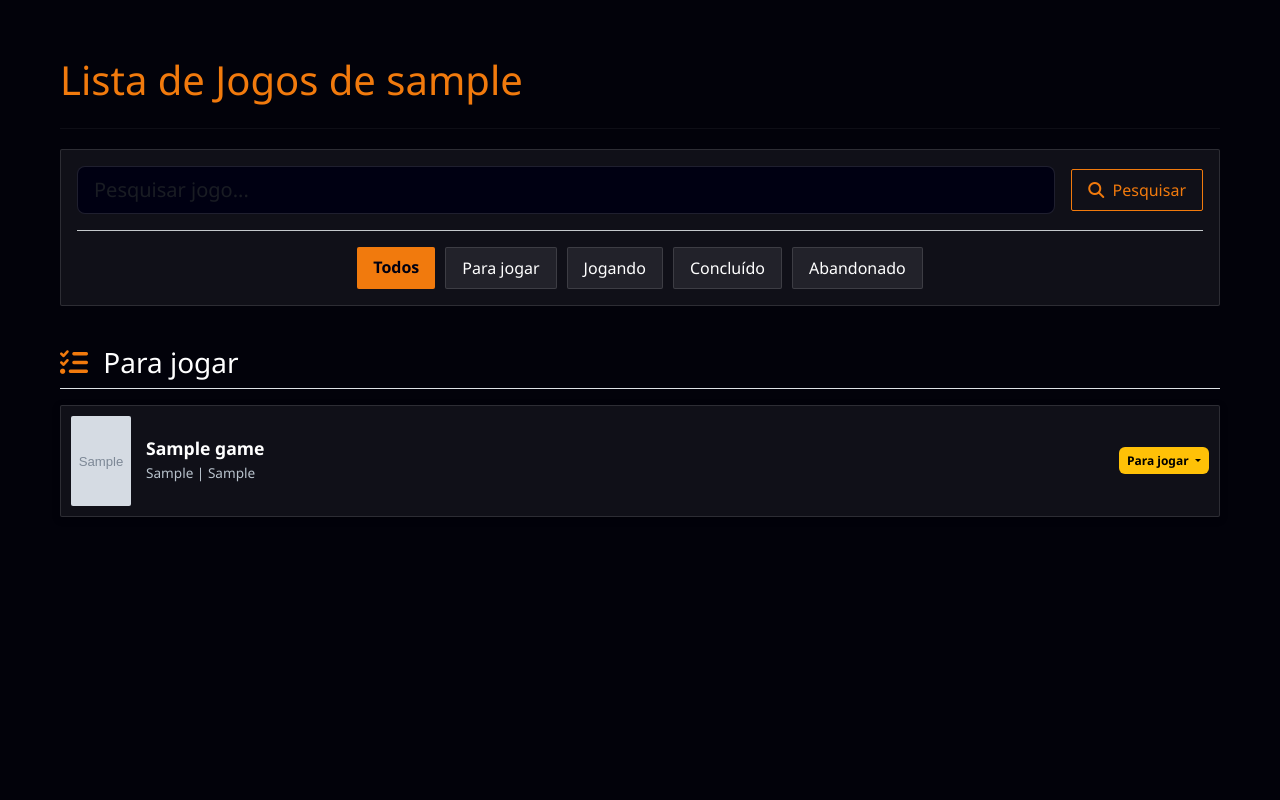
After one commit to Mxrlrey/Joystick_Juice, a Django app: page /game/mylist/ in a window 1280 px wide. The commit adds this page. Run offline with Django 5.2, Linux system fonts and the light colour scheme; a user stored in the database is signed in; tables that the repository leaves empty hold one stand-in row (values such as "Sample post"); grey boxes marked "Sample" are stand-in pictures; some libraries are stand-ins or nearby versions.

Commit message:
feat(game): add UserGameList view with filtering, grouping and search functionality

```diff
--- a/code/club/urls.py
+++ b/code/club/urls.py
@@ -7,6 +7,6 @@ urlpatterns = [
     path('<int:club_id>/edit/', views.edit_club, name='edit_club'),
     path('<int:club_id>/delete/', views.delete_club, name='delete_club'),
     path('<int:club_id>/join/', views.join_club, name='join_club'),
+    path("<int:club_id>/chat/", views.club_chat, name="club_chat"),
     path('<int:club_id>/', views.club_detail, name='club_detail'),
-    path("<int:club_id>/chat/", views.club_chat, name="club_chat"),
 ]
--- a/code/club/views.py
+++ b/code/club/views.py
@@ -67,7 +67,7 @@ def delete_club(request, club_id):
 @login_required
 def club_detail(request, club_id):
     club = get_object_or_404(Club, id=club_id)
-    members = club.members.all()  # lista de membros do clube
+    members = club.members.all()
 
     context = {
         'club': club,
@@ -108,7 +108,7 @@ def club_chat(request, club_id):
     else:
         form = ClubMessageForm()
 
-    messages_list = club.messages.all()  # Mensagens do clube ordenadas por data (Meta ordering)
+    messages_list = club.messages.all()
 
     context = {
         'club': club,
--- a/code/game/urls.py
+++ b/code/game/urls.py
@@ -3,15 +3,17 @@ from django.contrib.auth import views as auth_views
 from . import views
 
 urlpatterns = [
-    path("add", views.fetch_and_save, name="add_game"),
     path("list", views.list_games, name="list_game"),
     path('<int:game_id>/', views.game_detail, name='game_detail'),
+    path('form/add/', views.create_game, name='create_game'),
+    path('form/edit/<int:pk>/', views.edit_game, name='edit_game'),
+    path('form/delete/<int:pk>/', views.delete_game, name='delete_game'),
+    path("add", views.fetch_and_save, name="add_game"),
+    path('userlist/<int:pk>/', views.user_game_list, name='user_game_list'),
+    path('mylist/', views.user_game_list, name='my_game_list'),
     path('game/add/<int:game_id>/', views.add_to_list, name='add_to_list'),
     path('game/update/<int:game_id>/', views.update_game_status, name='update_game_status'),
     path('game/remove/<int:game_id>/', views.remove_from_list, name='remove_from_list'),
     path("game/<int:game_id>/favorite/", views.toggle_favorite, name="toggle_favorite"),
     path("game/<int:game_id>/like/", views.toggle_like, name="toggle_like"),
-    path('form/add/', views.create_game, name='create_game'),
-    path('form/edit/<int:pk>/', views.edit_game, name='edit_game'),
-    path('form/delete/<int:pk>/', views.delete_game, name='delete_game'),
 ]
--- a/code/game/views.py
+++ b/code/game/views.py
@@ -253,17 +253,58 @@ def user_game_list(request, pk=None):
     else:
         user_profile = request.user
 
-    qs = UserGameList.objects.filter(user=user_profile)
-    status = request.GET.get("status")
-    if status and status != "T":
-        qs = qs.filter(status=status)
+    STATUS_MAP = dict(STATUS_CHOICES)
+    STATUS_FILTERS = [("T", "Todos")] + list(STATUS_CHOICES)
+
+    qs = UserGameList.objects.filter(user=user_profile).select_related('game')
+    query = request.GET.get("q", "").strip()
+    status_filter = request.GET.get("status", "T").strip()
+
+    if query:
+        qs = qs.filter(game__title__icontains=query)
+
+    if status_filter != "T" and status_filter in STATUS_MAP:
+        qs = qs.filter(status=status_filter)
+
+    games_by_status = {}
+    DISPLAY_ORDER = ['J', 'P', 'C', 'A']
+
+    if not query:
+        for code, name in STATUS_CHOICES:
+            games_by_status[code] = {
+                'name': name,
+                'games': []
+            }
+
+        for ug in qs.order_by('updated_at'):
+            if ug.status in games_by_status:
+                games_by_status[ug.status]['games'].append(ug)
+
+        games_by_status = {
+            code: data for code, data in games_by_status.items() if data['games']
+        }
+
+        ordered_games = {
+            code: games_by_status[code]
+            for code in DISPLAY_ORDER
+            if code in games_by_status
+        }
+
+    else:
+        ordered_games = {'S': {
+            'name': f'Resultados para "{query}"',
+            'games': list(qs)
+        }}
 
     context = {
-        "user_games": qs,
+        "user_games_grouped": ordered_games,
+        "STATUS_FILTERS": STATUS_FILTERS,
+        "query": query,
+        "current_status": status_filter,
         "user_profile": user_profile,
-        "current_status": status or "T",
+        "STATUS_CHOICES": STATUS_CHOICES,
     }
-    return render(request, "games/user_game_list.html", context)
+    return render(request, "game/user_game_list.html", context)
 
 # Add to List
 @login_required
--- /dev/null
+++ b/code/static/css/game/user_game_list.css
@@ -0,0 +1,104 @@
+.game-status-section {
+    margin-bottom: 3rem;
+    padding-top: 1rem;
+}
+
+.game-list-item {
+    display: flex;
+    align-items: center;
+    background: var(--panel);
+    border: 1px solid var(--soft);
+    border-radius: var(--radius);
+    margin-bottom: 1rem;
+    padding: 10px;
+    transition: background-color 0.2s ease, transform 0.2s ease;
+    text-decoration: none;
+    color: var(--text);
+    box-shadow: 0 2px 8px rgba(0, 0, 0, 0.2);
+    position: relative;
+    z-index: 10;
+}
+
+.game-list-item.dropdown-active {
+    z-index: 100;
+}
+
+.status-dropdown-container .dropdown-menu {
+    z-index: 1000;
+}
+
+.game-list-item:hover {
+    background: var(--deep);
+    transform: translateY(-2px);
+    box-shadow: 0 4px 12px rgba(0, 0, 0, 0.4);
+}
+
+.game-cover-sm {
+    width: 60px;
+    height: 90px;
+    overflow: hidden;
+    border-radius: 2px;
+    flex-shrink: 0;
+    margin-right: 15px;
+}
+
+.game-cover-sm img {
+    width: 100%;
+    height: 100%;
+    object-fit: cover;
+}
+
+.game-info-container {
+    flex-grow: 1;
+}
+
+.game-title-list {
+    font-size: 1.1rem;
+    font-weight: 600;
+    color: var(--text);
+    transition: color 0.2s ease;
+}
+
+.game-list-item:hover .game-title-list {
+    color: var(--accent);
+}
+
+.game-meta-list {
+    font-size: 0.85rem;
+    color: var(--muted);
+}
+
+.status-badge {
+    font-size: 0.75rem;
+    padding: 0.3em 0.6em;
+    font-weight: 700;
+    margin-left: auto;
+    flex-shrink: 0;
+}
+
+.status-filter-nav .nav-link {
+    color: var(--text);
+    padding: 0.5rem 1rem;
+    border-radius: var(--radius);
+    margin: 0 5px;
+    transition: all 0.2s;
+}
+
+.status-filter-nav .nav-link.active,
+.status-filter-nav .nav-link:hover {
+    background: var(--accent);
+    color: var(--deep) !important;
+    font-weight: 600;
+}
+
+
+.status-J { background-color: #0d6efd; color: white; }
+.status-P { background-color: #ffc107; color: black; }
+.status-C { background-color: #198754; color: white; }
+.status-A { background-color: #dc3545; color: white; }
+.status-T { background-color: #6c757d; color: white; }
+
+.status-indicator.status-J { background-color: #0d6efd; }
+.status-indicator.status-P { background-color: #ffc107; }
+.status-indicator.status-C { background-color: #198754; }
+.status-indicator.status-A { background-color: #dc3545; }
--- /dev/null
+++ b/code/static/js/game/user_game_list.js
@@ -0,0 +1,19 @@
+document.addEventListener('DOMContentLoaded', function() {
+    var dropdowns = document.querySelectorAll('.status-dropdown-container');
+
+    dropdowns.forEach(function(dropdown) {
+        var listItem = dropdown.closest('.game-list-item');
+        dropdown.addEventListener('show.bs.dropdown', function () {
+            if (listItem) {
+                listItem.classList.add('dropdown-active');
+            }
+        });
+        dropdown.addEventListener('hidden.bs.dropdown', function () {
+            if (listItem) {
+                setTimeout(() => {
+                    listItem.classList.remove('dropdown-active');
+                }, 100);
+            }
+        });
+    });
+});
--- /dev/null
+++ b/code/templates/game/user_game_list.html
@@ -0,0 +1,149 @@
+{% load static %}
+<!DOCTYPE html>
+<html lang="pt-br">
+<head>
+    <meta charset="UTF-8">
+    <meta name="viewport" content="width=device-width, initial-scale=1.0">
+    <title>Minha Lista de Jogos | Joystick Juice</title>
+    <link href="https://cdn.jsdelivr.net/npm/bootstrap@5.3.3/dist/css/bootstrap.min.css" rel="stylesheet">
+    <link rel="stylesheet" href="https://cdnjs.cloudflare.com/ajax/libs/font-awesome/6.5.1/css/all.min.css">
+    <link rel="stylesheet" href="{% static 'css/global/theme.css' %}">
+    <link rel="stylesheet" href="{% static 'css/global/base.css' %}">
+    <link rel="stylesheet" href="{% static 'css/game/user_game_list.css' %}">
+</head>
+
+<body class="d-flex flex-column" style="min-height: 100vh;">
+
+<main class="main-content flex-grow-1">
+
+    <div class="page-container mt-4 mb-5">
+
+        <h1 class="mb-4 theme-accent">Lista de Jogos de {{ user_profile.username }}</h1>
+
+        <hr>
+
+        <div class="panel p-3 mb-4">
+            <form method="get" class="d-flex flex-wrap align-items-center gap-3">
+                <input type="hidden" name="status" value="{{ current_status }}">
+
+                <div class="flex-grow-1">
+                    <input
+                        type="text"
+                        name="q"
+                        placeholder="Pesquisar jogo..."
+                        value="{{ query|default_if_none:'' }}"
+                        class="form-control form-control-lg bg-deep"
+                    >
+                </div>
+
+                <button type="submit" class="btn btn-custom-outline py-2">
+                    <i class="fas fa-search me-1"></i> Pesquisar
+                </button>
+
+                {% if query %}
+                    <a href="{% url 'user_game_list' user_profile.pk %}?status={{ current_status }}" class="btn btn-custom-light py-2">
+                        <i class="fas fa-times me-1"></i> Limpar Pesquisa
+                    </a>
+                {% endif %}
+            </form>
+
+            <div class="mt-3 border-top border-secondary-subtle pt-3">
+                <nav class="nav status-filter-nav nav-pills flex-wrap justify-content-center">
+                    {% for code, label in STATUS_FILTERS %}
+                        <a class="nav-link {% if code == current_status %}active{% else %}btn-custom-light{% endif %}"
+                           href="{% url 'user_game_list' user_profile.pk %}?status={{ code }}{% if query %}&q={{ query }}{% endif %}">
+                            {{ label }}
+                        </a>
+                    {% endfor %}
+                </nav>
+            </div>
+        </div>
+
+        {% if user_games_grouped %}
+            {% for code, data in user_games_grouped.items %}
+                <div class="game-status-section">
+                    <h2 class="h3 mb-3 border-bottom border-accent-soft pb-2">
+                        <i class="fas fa-list-check me-2 theme-accent"></i> {{ data.name }}
+                    </h2>
+
+                    <div class="list-group">
+
+                        {% for ug in data.games %}
+                            <a href="{% url 'game_detail' ug.game.pk %}" class="game-list-item">
+
+                                <div class="game-cover-sm">
+                                    {% if ug.game.cover_url %}
+                                        <img src="{{ ug.game.cover_url }}" alt="{{ ug.game.title }} Cover">
+                                    {% else %}
+                                        <div class="no-image bg-deep text-muted d-flex align-items-center justify-content-center h-100">
+                                            <i class="fas fa-image"></i>
+                                        </div>
+                                    {% endif %}
+                                </div>
+
+                                <div class="game-info-container">
+                                    <h4 class="game-title-list mb-1">{{ ug.game.title }}</h4>
+                                    <p class="game-meta-list mb-0">
+                                        {{ ug.game.genre|default:"Indefinido" }}
+                                        | {{ ug.game.developer|default:"Desconhecido" }}
+                                    </p>
+                                </div>
+
+                                <div class="dropdown status-dropdown-container">
+
+                                    <button class="btn dropdown-toggle status-badge status-{{ ug.status }}"
+                                            type="button"
+                                            data-bs-toggle="dropdown"
+                                            aria-expanded="false"
+                                            onclick="event.preventDefault(); event.stopPropagation();">
+                                        {{ ug.get_status_display }}
+                                    </button>
+
+                                    <ul class="dropdown-menu dropdown-menu-dark dropdown-menu-end">
+                                        <h6 class="dropdown-header">Mudar Status</h6>
+                                        {% for code, label in STATUS_CHOICES %}
+                                            <li>
+                                                <form action="{% url 'update_game_status' ug.game.id %}" method="post">
+                                                    {% csrf_token %}
+                                                    <input type="hidden" name="status" value="{{ code }}">
+                                                    <button class="dropdown-item {% if code == ug.status %}active{% endif %}" type="submit">
+                                                        <span class="status-indicator status-{{ code }}"></span> {{ label }}
+                                                    </button>
+                                                </form>
+                                            </li>
+                                        {% endfor %}
+
+                                        <li><hr class="dropdown-divider"></li>
+                                        <li>
+                                            <form action="{% url 'remove_from_list' ug.game.id %}" method="post" onsubmit="return confirm('Tem certeza que deseja remover {{ ug.game.title }} da sua lista?');">
+                                                {% csrf_token %}
+                                                <button class="dropdown-item text-danger" type="submit">
+                                                    <i class="fas fa-trash me-2"></i> Remover da Lista
+                                                </button>
+                                            </form>
+                                        </li>
+                                    </ul>
+                                </div>
+
+                            </a> {% endfor %}
+
+                    </div>
+                </div>
+            {% endfor %}
+        {% else %}
+            <div class="alert alert-primary mt-4" role="alert">
+                <i class="fas fa-info-circle me-2"></i> Não há jogos nesta lista ou critério de pesquisa.
+                {% if query %}
+                    <a href="{% url 'user_game_list' user_profile.pk %}?status={{ current_status }}" class="alert-link">Limpar pesquisa</a>.
+                {% endif %}
+            </div>
+        {% endif %}
+
+    </div>
+</main>
+
+<script src="https://cdn.jsdelivr.net/npm/bootstrap@5.3.3/dist/js/bootstrap.bundle.min.js"></script>
+<script src="{% static 'js/game/user_game_list.js' %}"></script>
+
+</body>
+</html>
```
Also changed, not shown: code/static/js/game/list.js (added, +33 -0 lines), code/templates/game/detail.html (+2 -6 lines), code/templates/game/list.html (+14 -45 lines).
